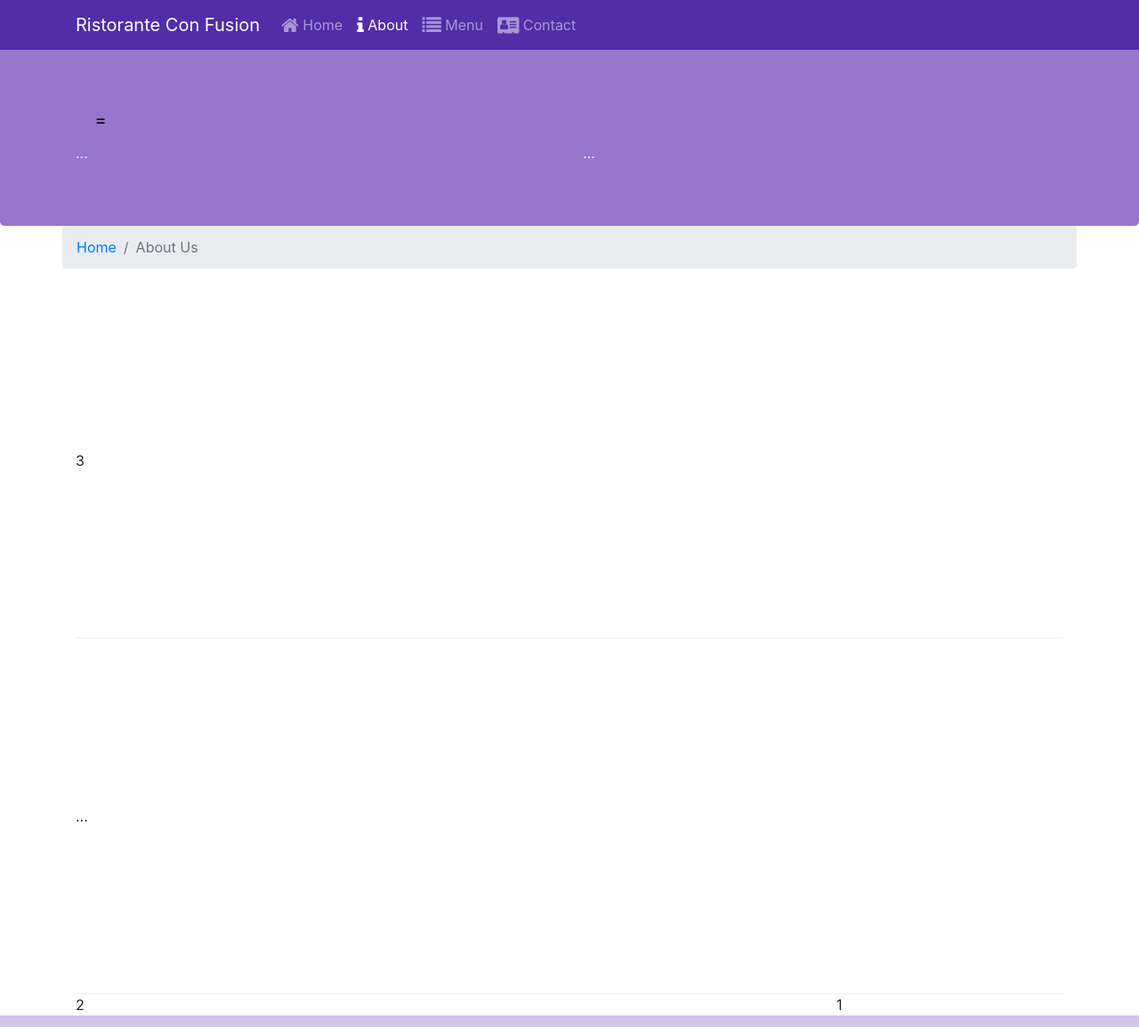
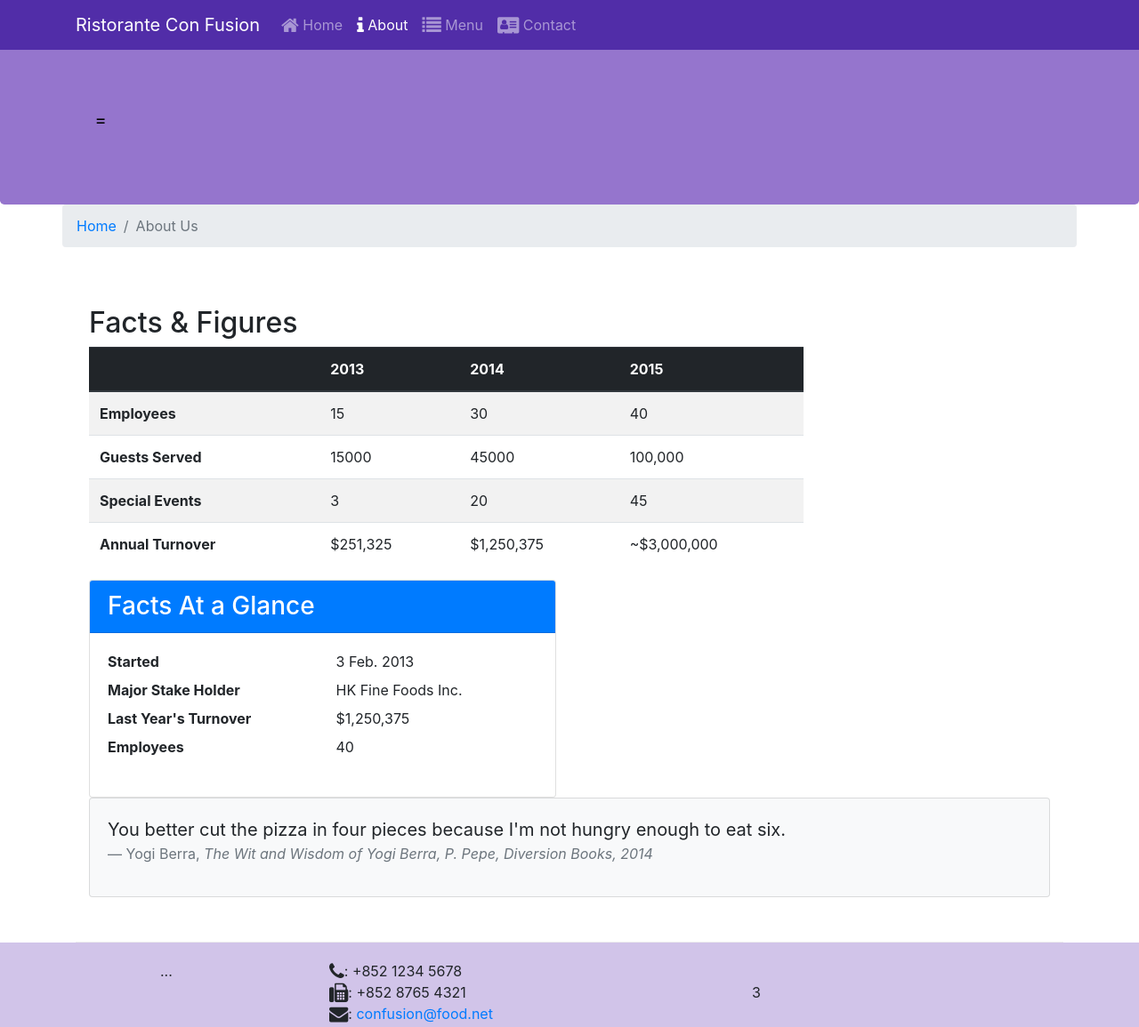
Before and after one commit to khiemtongthong/test-1, a website: page aboutus.html in a window 1280 px wide. Shown: the top 1155 px of the page at 89% size. Drawn offline with nearby package versions, Linux system fonts and the light colour scheme.

Commit message:
Tables and Cards

```diff
--- a/aboutus.html
+++ b/aboutus.html
@@ -6,8 +6,8 @@
     <meta http-equiv="X-UA-Compatible" content="IE=edge">
     <meta name="viewport" content="width=device-width, initial-scale=1.0">
     <title>About us</title>
-    <link rel="stylesheet" href="node_modules/bootstrap/dist/css/bootstrap.min.css"/>
-    <link rel="stylesheet" href="CSS/style.css"/>
+    <link rel="stylesheet" href="node_modules/bootstrap/dist/css/bootstrap.min.css" />
+    <link rel="stylesheet" href="CSS/style.css" />
     <link rel="stylesheet" href="node_modules/font-awesome/css/font-awesome.min.css">
     <link rel="stylesheet" href="node_modules/bootstrap-social/bootstrap-social.css">
 </head>
@@ -44,15 +44,6 @@
                     </ul>
                 </div>
             </div>
-            <div class="row">
-                <div class="col-12 col-sm-6">
-                    ...
-                </div>
-                <div class="col-12 col-sm">
-                    ...
-                </div>
-            </div>
-        </div>
         </div>
     </header>
     <section>
@@ -63,11 +54,84 @@
                     <li class="breadcrumb-item active">About Us</li>
                 </ol>
             </div>
-            <div class="row row-content align-items-center"> 3 </div>
-            <div class="row row-content align-items-center"> ... </div>
-            <div class="row">
-                <div class="col-12 col-sm-4 col-md-3 order-sm-last"> 1 </div>
-                <div class="col col-sm col-md order-sm-first"> 2 </div>
+            <div class="row row-content">
+                <div class="col-12 col-sm-9">
+                    <h2>Facts &amp; Figures</h2>
+                    <div class="table-responsive">
+                        <table class="table table-striped">
+                            <thead class="thead-dark">
+                                <tr>
+                                    <th>&nbsp;</th>
+                                    <th>2013</th>
+                                    <th>2014</th>
+                                    <th>2015</th>
+                                </tr>
+                            </thead>
+                            <tbody>
+                                <tr>
+                                    <th>Employees</th>
+                                    <td>15</td>
+                                    <td>30</td>
+                                    <td>40</td>
+                                </tr>
+                                <tr>
+                                    <th>Guests Served</th>
+                                    <td>15000</td>
+                                    <td>45000</td>
+                                    <td>100,000</td>
+                                </tr>
+                                <tr>
+                                    <th>Special Events</th>
+                                    <td>3</td>
+                                    <td>20</td>
+                                    <td>45</td>
+                                </tr>
+                                <tr>
+                                    <th>Annual Turnover</th>
+                                    <td>$251,325</td>
+                                    <td>$1,250,375</td>
+                                    <td>~$3,000,000</td>
+                                </tr>
+                            </tbody>
+                        </table>
+                    </div>
+
+
+
+                </div>
+                <div class="col-12 col-sm-3">
+                </div>
+                <div class="col-12 col-sm-6">
+                    <div class="card">
+                        <h3 class="card-header bg-primary text-white">Facts At a Glance</h3>
+                        <div class="card-body">
+                            <dl class="row">
+                                <dt class="col-6">Started</dt>
+                                <dd class="col-6">3 Feb. 2013</dd>
+                                <dt class="col-6">Major Stake Holder</dt>
+                                <dd class="col-6">HK Fine Foods Inc.</dd>
+                                <dt class="col-6">Last Year's Turnover</dt>
+                                <dd class="col-6">$1,250,375</dd>
+                                <dt class="col-6">Employees</dt>
+                                <dd class="col-6">40</dd>
+                            </dl>
+                        </div>
+                    </div>
+                </div>
+
+                <div class="col-12">
+                    <div class="card card-body bg-light">
+                        <blockquote class="blockquote">
+                            <p class="mb-0">You better cut the pizza in four pieces because
+                                I'm not hungry enough to eat six.</p>
+                            <footer class="blockquote-footer">Yogi Berra,
+                                <cite title="Source Title">The Wit and Wisdom of Yogi Berra,
+                                    P. Pepe, Diversion Books, 2014</cite>
+                            </footer>
+                        </blockquote>
+                    </div>
+                </div>
+
             </div>
         </div>
     </section>
```
